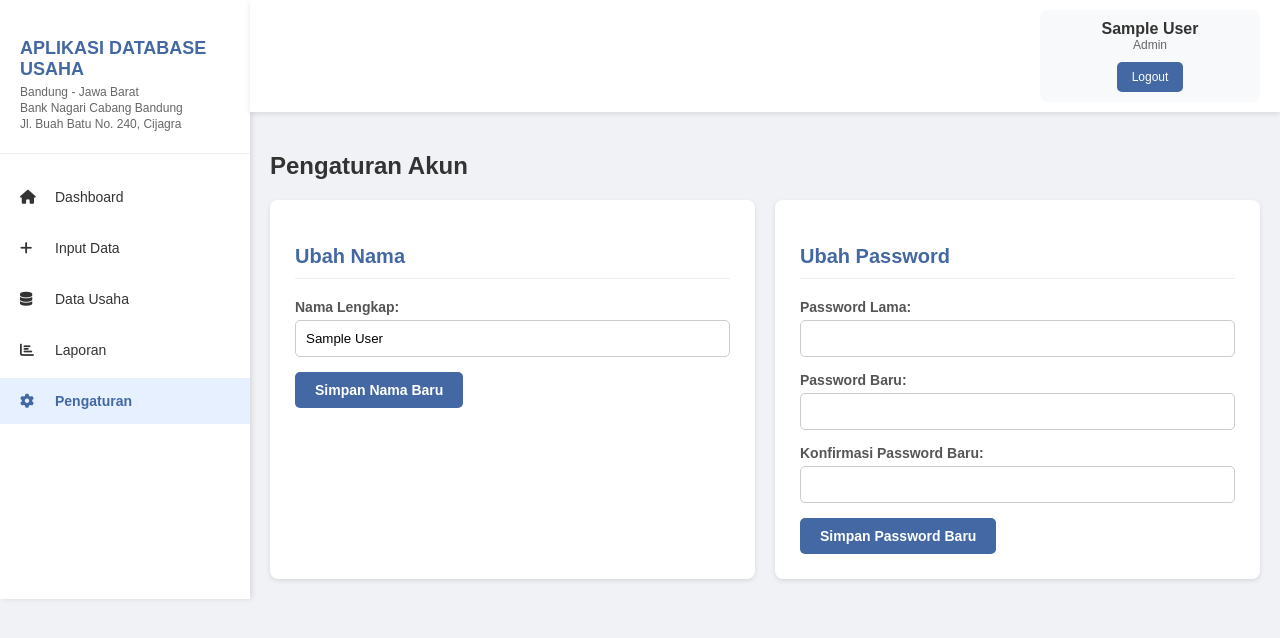
After one commit to khairakeyy/dashboardperforma, a PHP site: page /pengaturan in a window 1280 px wide. The commit adds this page. Shown: the top 638 px of the page. Run offline with PHP 8.4, Linux system fonts and the light colour scheme; the visitor is signed in with stand-in values (Sample User, id 1).

Commit message:
Add user account settings page for updating name and password

```diff
--- /dev/null
+++ b/pengaturan.php
@@ -0,0 +1,246 @@
+<?php
+session_start();
+include "koneksi.php";
+
+// Cek jika belum login, redirect ke halaman login
+if (!isset($_SESSION['user_id'])) {
+    header("Location: login.php");
+    exit();
+}
+
+$id_user = $_SESSION['user_id'];
+$nama_user_session = $_SESSION['nama'];
+
+// Pesan feedback
+$success_message = '';
+$error_message = '';
+
+// Proses update nama
+if (isset($_POST['update_nama'])) {
+    $new_nama = mysqli_real_escape_string($koneksi, $_POST['nama']);
+
+    if (empty($new_nama)) {
+        $error_message = "Nama tidak boleh kosong.";
+    } else {
+        $query_update_nama = "UPDATE users SET nama = '$new_nama' WHERE id = '$id_user'";
+        if (mysqli_query($koneksi, $query_update_nama)) {
+            $_SESSION['nama'] = $new_nama; // Update session
+            $success_message = "Nama berhasil diperbarui.";
+            $nama_user_session = $new_nama;
+        } else {
+            $error_message = "Gagal memperbarui nama: " . mysqli_error($koneksi);
+        }
+    }
+}
+
+// Proses update password
+if (isset($_POST['update_password'])) {
+    $current_password = $_POST['current_password'];
+    $new_password = $_POST['new_password'];
+    $confirm_password = $_POST['confirm_password'];
+
+    // Ambil password lama dari database
+    $query_get_pass = "SELECT password FROM users WHERE id = '$id_user'";
+    $result_get_pass = mysqli_query($koneksi, $query_get_pass);
+    $user_data = mysqli_fetch_assoc($result_get_pass);
+    $hashed_password = $user_data['password'];
+
+    // Verifikasi password lama
+    if (!password_verify($current_password, $hashed_password)) {
+        $error_message = "Password lama salah.";
+    } elseif ($new_password != $confirm_password) {
+        $error_message = "Konfirmasi password tidak cocok.";
+    } else {
+        // Hash password baru
+        $new_hashed_password = password_hash($new_password, PASSWORD_DEFAULT);
+
+        // Update password di database
+        $query_update_pass = "UPDATE users SET password = '$new_hashed_password' WHERE id = '$id_user'";
+        if (mysqli_query($koneksi, $query_update_pass)) {
+            $success_message = "Password berhasil diperbarui.";
+        } else {
+            $error_message = "Gagal memperbarui password: " . mysqli_error($koneksi);
+        }
+    }
+}
+?>
+<!DOCTYPE html>
+<html lang="id">
+<head>
+    <meta charset="UTF-8">
+    <meta name="viewport" content="width=device-width, initial-scale=1.0">
+    <title>Pengaturan Akun</title>
+    <link rel="stylesheet" href="https://cdnjs.cloudflare.com/ajax/libs/font-awesome/6.0.0-beta3/css/all.min.css">
+
+    <style>
+        /* CSS umum */
+        body { font-family: Arial, sans-serif; margin: 0; padding: 0; background-color: #f0f2f5; display: flex; }
+        .container { display: flex; width: 100%; }
+
+        /* Sidebar */
+        .sidebar { width: 250px; background-color: #fff; padding: 20px 0; box-shadow: 2px 0 5px rgba(0,0,0,0.1); }
+        .logo-section { padding: 0 20px 20px; border-bottom: 1px solid #eee; margin-bottom: 20px; }
+        .logo-section h3 { font-size: 18px; font-weight: 600; color: #4468a3; margin-bottom: 5px; }
+        .logo-section p { font-size: 12px; color: #666; margin: 2px 0; }
+        .nav { list-style: none; padding: 0; margin: 0; }
+        .nav li { margin-bottom: 5px; }
+        .nav a { display: flex; align-items: center; padding: 15px 20px; text-decoration: none; color: #333; transition: background-color 0.3s; font-size: 14px; }
+        .nav a:hover, .nav a.active { background-color: #e6f0ff; color: #4468a3; font-weight: 600; }
+        .nav a i { margin-right: 15px; width: 20px; }
+
+        /* Main content */
+        .main { flex: 1; display: flex; flex-direction: column; }
+        .header { background-color: #fff; padding: 10px 20px; box-shadow: 0 2px 5px rgba(0,0,0,0.1); display: flex; justify-content: flex-end; align-items: center; }
+        .profile { display: flex; flex-direction: column; align-items: center; text-align: center; padding: 10px; width: 200px; background-color: #f8f9fa; border-radius: 8px; }
+        .profile .name { font-size: 16px; font-weight: 600; color: #333; margin: 0; }
+        .profile .role, .profile .address { font-size: 12px; color: #666; margin: 0; }
+        .btn-logout { background-color: #4468a3; color: #fff; border: none; padding: 8px 15px; border-radius: 5px; cursor: pointer; font-size: 12px; text-decoration: none; margin-top: 10px; }
+        .btn-logout:hover { background-color: #314d79; }
+
+        .content { flex: 1; padding: 20px; }
+        .content h2 { font-size: 24px; font-weight: 600; color: #333; margin-bottom: 20px; }
+
+        /* Form Pengaturan */
+        .settings-container {
+            display: grid;
+            grid-template-columns: repeat(2, 1fr);
+            gap: 20px;
+        }
+
+        .settings-box {
+            background-color: #fff;
+            padding: 25px;
+            border-radius: 8px;
+            box-shadow: 0 2px 5px rgba(0,0,0,0.1);
+        }
+
+        .settings-box h3 {
+            font-size: 20px;
+            color: #4468a3;
+            margin-bottom: 20px;
+            border-bottom: 1px solid #eee;
+            padding-bottom: 10px;
+        }
+
+        .settings-box label {
+            display: block;
+            font-size: 14px;
+            font-weight: 600;
+            color: #555;
+            margin-bottom: 5px;
+        }
+
+        .settings-box input[type="text"],
+        .settings-box input[type="password"] {
+            width: 100%;
+            padding: 10px;
+            margin-bottom: 15px;
+            border: 1px solid #ccc;
+            border-radius: 5px;
+            box-sizing: border-box;
+        }
+
+        .btn-submit {
+            background-color: #4468a3;
+            color: #fff;
+            border: none;
+            padding: 10px 20px;
+            border-radius: 5px;
+            cursor: pointer;
+            font-size: 14px;
+            font-weight: 600;
+        }
+
+        .btn-submit:hover {
+            background-color: #314d79;
+        }
+
+        .message {
+            padding: 10px;
+            border-radius: 5px;
+            margin-bottom: 15px;
+            font-weight: 600;
+            display: none; /* Default hidden */
+        }
+
+        .message.success {
+            background-color: #d4edda;
+            color: #155724;
+            border: 1px solid #c3e6cb;
+        }
+
+        .message.error {
+            background-color: #f8d7da;
+            color: #721c24;
+            border: 1px solid #f5c6cb;
+        }
+    </style>
+</head>
+<body>
+    <div class="container">
+        <aside class="sidebar">
+            <div class="logo-section">
+                <h3>APLIKASI DATABASE USAHA</h3>
+                <p>Bandung - Jawa Barat</p>
+                <p>Bank Nagari Cabang Bandung</p>
+                <p>Jl. Buah Batu No. 240, Cijagra</p>
+            </div>
+            <ul class="nav">
+                <li><a href="login.php"><i class="fas fa-home"></i> Dashboard</a></li>
+                <li><a href="input.php"><i class="fas fa-plus"></i> Input Data</a></li>
+                <li><a href="data_usaha.php"><i class="fas fa-database"></i> Data Usaha</a></li>
+                <li><a href="laporan.php"><i class="fas fa-chart-bar"></i> Laporan</a></li>
+                <li><a href="pengaturan.php" class="active"><i class="fas fa-cog"></i> Pengaturan</a></li>
+            </ul>
+        </aside>
+
+        <main class="main">
+            <header class="header">
+                <div class="profile">
+                    <p class="name"><?php echo htmlspecialchars($nama_user_session); ?></p>
+                    <p class="role">Admin</p>
+                    <a href="logout.php" class="btn-logout">Logout</a>
+                </div>
+            </header>
+
+            <div class="content">
+                <h2>Pengaturan Akun</h2>
+
+                <?php if (!empty($success_message)): ?>
+                    <div class="message success"><?php echo $success_message; ?></div>
+                <?php endif; ?>
+                <?php if (!empty($error_message)): ?>
+                    <div class="message error"><?php echo $error_message; ?></div>
+                <?php endif; ?>
+
+                <div class="settings-container">
+                    <div class="settings-box">
+                        <h3>Ubah Nama</h3>
+                        <form action="pengaturan.php" method="POST">
+                            <label for="nama">Nama Lengkap:</label>
+                            <input type="text" id="nama" name="nama" value="<?php echo htmlspecialchars($nama_user_session); ?>" required>
+                            <button type="submit" name="update_nama" class="btn-submit">Simpan Nama Baru</button>
+                        </form>
+                    </div>
+
+                    <div class="settings-box">
+                        <h3>Ubah Password</h3>
+                        <form action="pengaturan.php" method="POST">
+                            <label for="current_password">Password Lama:</label>
+                            <input type="password" id="current_password" name="current_password" required>
+
+                            <label for="new_password">Password Baru:</label>
+                            <input type="password" id="new_password" name="new_password" required>
+
+                            <label for="confirm_password">Konfirmasi Password Baru:</label>
+                            <input type="password" id="confirm_password" name="confirm_password" required>
+
+                            <button type="submit" name="update_password" class="btn-submit">Simpan Password Baru</button>
+                        </form>
+                    </div>
+                </div>
+            </div>
+        </main>
+    </div>
+</body>
+</html>
```
Also changed, not shown: index.php (+7 -6 lines), assets/profile.jpg (added).
